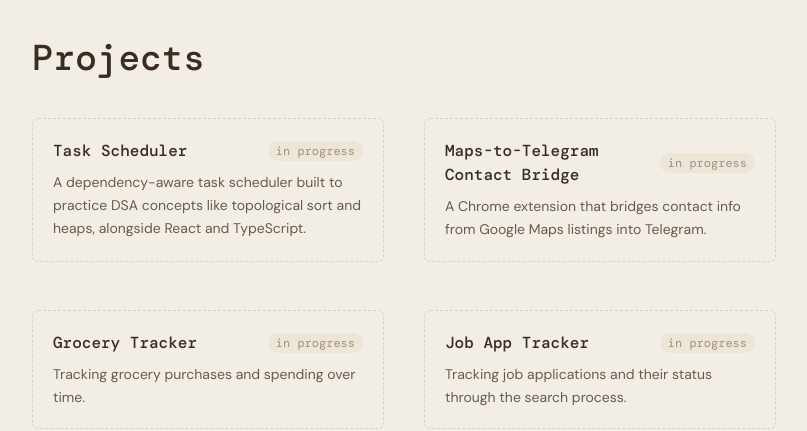
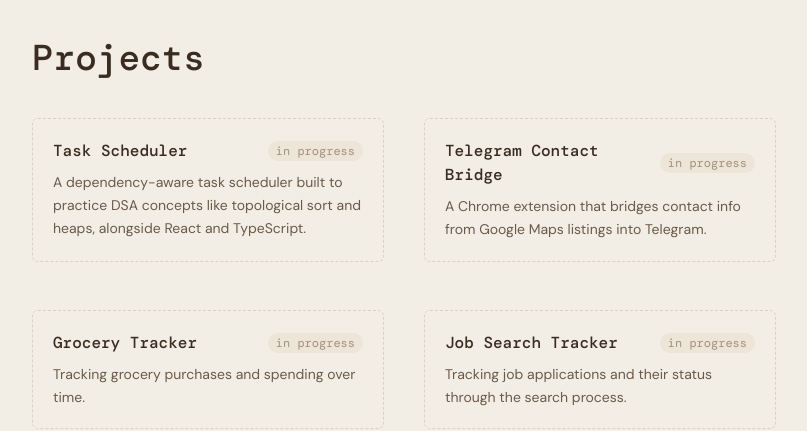
Before and after one commit to jeaninetso/jeaninetso.github.io, a React (Vite) app: page / in a window 1280 px wide. Shown: the part 2060-2491 px from the top of the page, without its empty margins (320-1127 px from the left). Built offline with nearby package versions, Linux system fonts and the light colour scheme; a web font is replaced by a local one.

Commit message:
Rename Telegram Contact Bridge and Job Search Tracker project cards

```diff
--- a/src/data/projects.ts
+++ b/src/data/projects.ts
@@ -15,7 +15,7 @@
     status: 'in progress',
   },
   {
-    title: 'Maps-to-Telegram Contact Bridge',
+    title: 'Telegram Contact Bridge',
     blurb:
       'A Chrome extension that bridges contact info from Google Maps listings into Telegram.',
     status: 'in progress',
@@ -26,7 +26,7 @@
     status: 'in progress',
   },
   {
-    title: 'Job App Tracker',
+    title: 'Job Search Tracker',
     blurb: 'Tracking job applications and their status through the search process.',
     status: 'in progress',
   },
```
